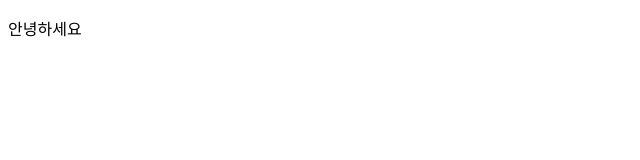
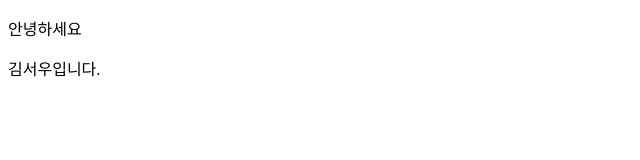
Before and after one commit to sujeong126/test, a plain HTML site: page 1.html in a window 1280 px wide. Shown: the whole page, without its empty margins (0-640 px from the left). Drawn offline with Linux system fonts and the light colour scheme.

Commit message:
본인 이름 작성함

```diff
--- a/1.html
+++ b/1.html
@@ -8,5 +8,6 @@
 </head>
 <body>
   <p>안녕하세요</p>
+  <p>김서우입니다.</p>
 </body>
 </html>
```
